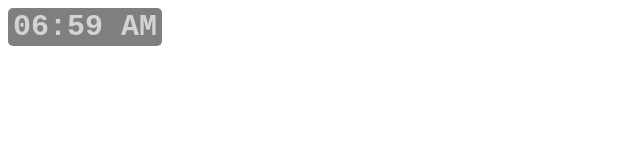
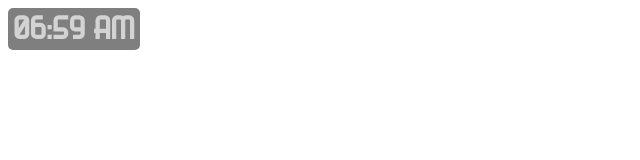
Before and after one commit to jojo58fr/streamer-clock, a plain HTML site: page index.html in a window 1280 px wide. Shown: the whole page, without its empty margins (0-640 px from the left). Drawn offline with nearby package versions, Linux system fonts and the light colour scheme.

Commit message:
Add Font example

```diff
--- a/index.html
+++ b/index.html
@@ -43,8 +43,12 @@
 
   <!-- Default style -->
   <style>
+	@font-face {
+	  font-family: scienceFair;
+	  src: url(./Font/scienceFair.otf) format("opentype");
+	}
 	#output {
-		font: bold 30px monospace;
+		font: bold 30px scienceFair, monospace;
 		color: lightgray;
 		display: inline-block;
 		border-radius: 5px;
```
Also changed, not shown: Font/Notice - License.txt (added), Font/scienceFair.otf (added).
